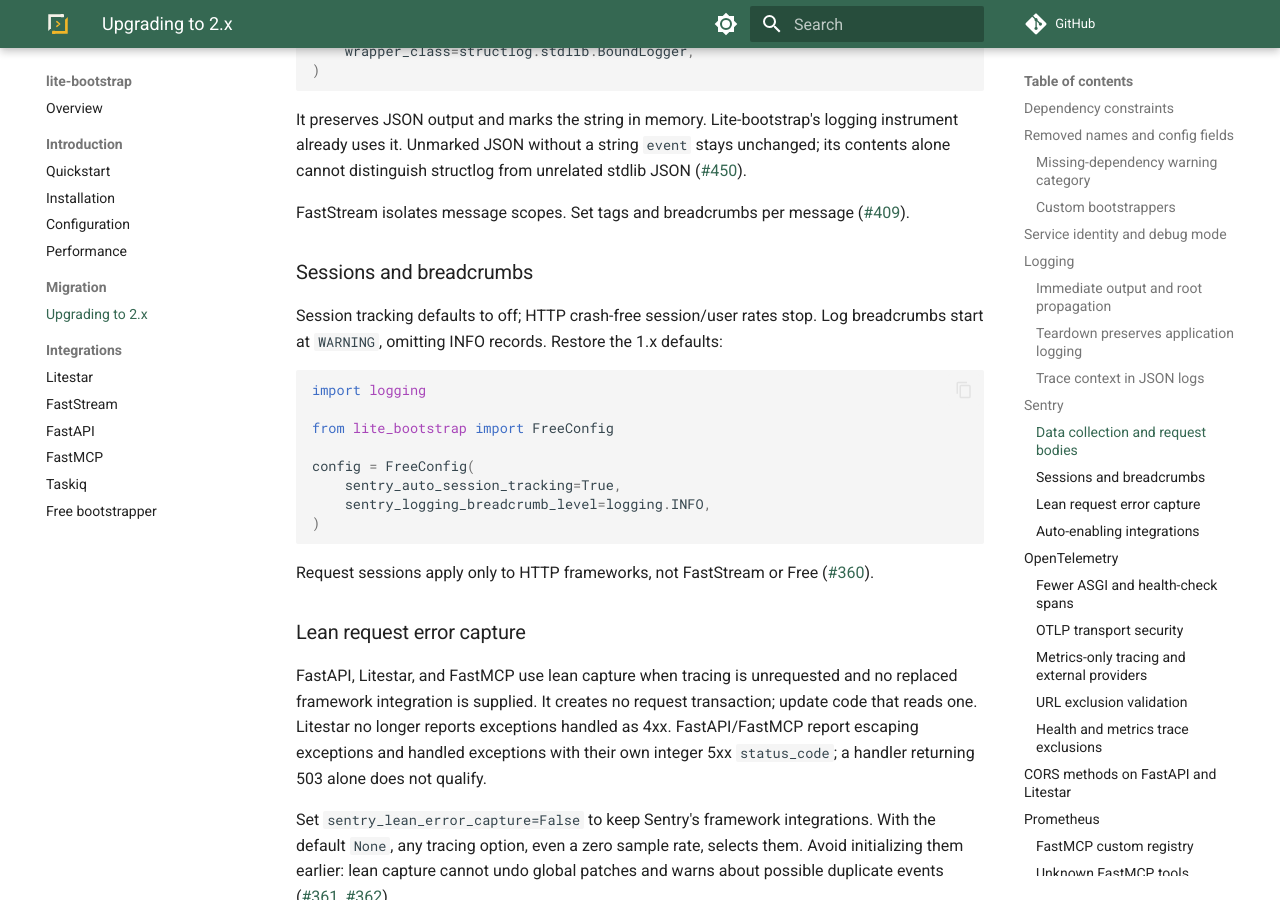
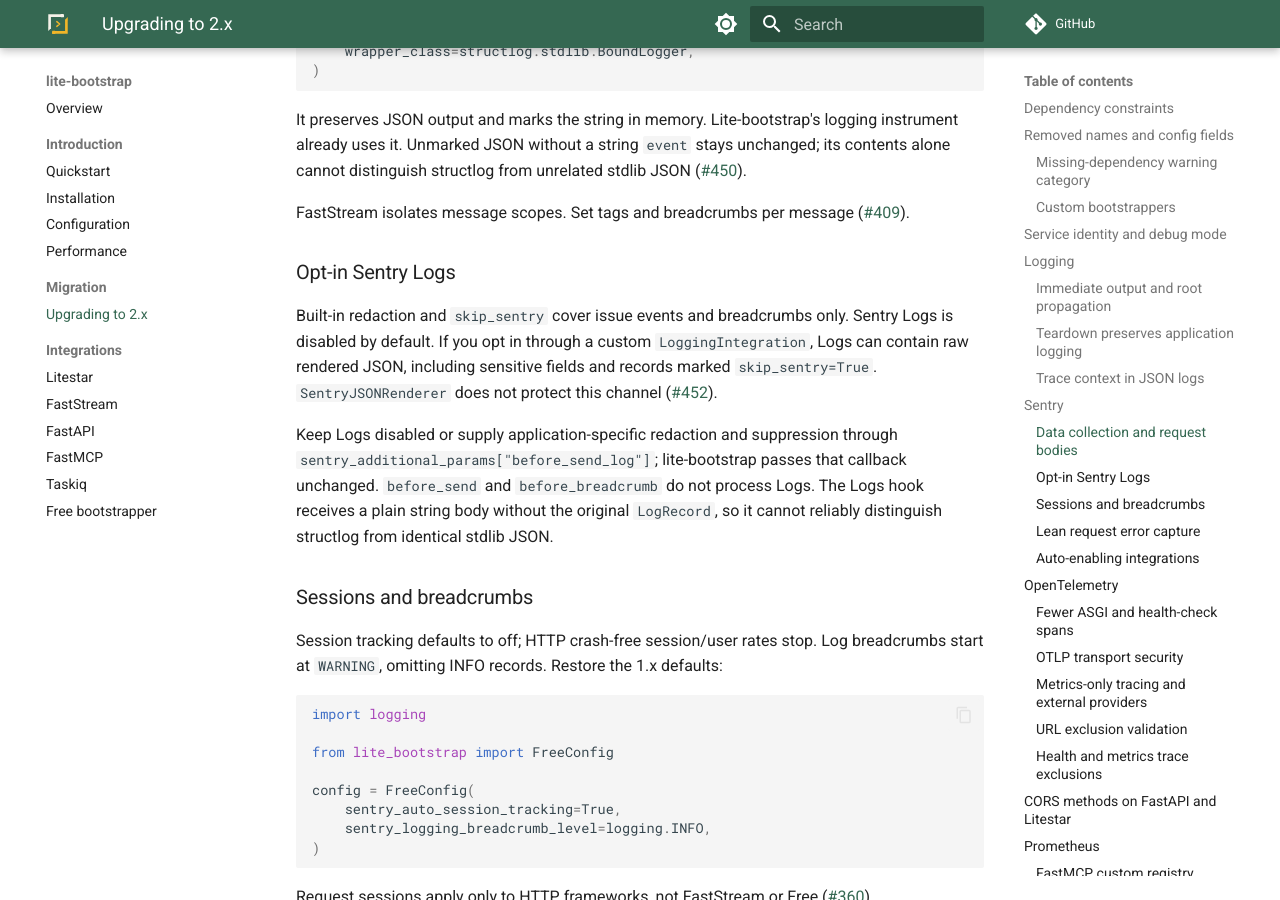
Before and after one commit to modern-python/lite-bootstrap, an MkDocs documentation site: the page built from docs/migration/to-2.x.md, in a window 1280 px wide and 900 px high, scrolled down 4994 px. Built offline with MkDocs 1.6.1 and Material for MkDocs 9.7.7, drawn with Linux system fonts in a browser that asks for light colours; comment, search, counter and statistics services are not loaded.

Commit message:
docs: define redaction and skip_sentry scope for opt-in Sentry Logs (#452) (#463)

```diff
--- a/docs/migration/to-2.x.md
+++ b/docs/migration/to-2.x.md
@@ -219,6 +219,20 @@ its contents alone cannot distinguish structlog from unrelated stdlib JSON
 
 FastStream isolates message scopes. Set tags and breadcrumbs per message
 ([#409](https://github.com/modern-python/lite-bootstrap/pull/409)).
+
+### Opt-in Sentry Logs
+
+Built-in redaction and `skip_sentry` cover issue events and breadcrumbs only.
+Sentry Logs is disabled by default. If you opt in through a custom
+`LoggingIntegration`, Logs can contain raw rendered JSON, including sensitive fields
+and records marked `skip_sentry=True`. `SentryJSONRenderer` does not protect this
+channel ([#452](https://github.com/modern-python/lite-bootstrap/issues/452)).
+
+Keep Logs disabled or supply application-specific redaction and suppression through
+`sentry_additional_params["before_send_log"]`; lite-bootstrap passes that callback
+unchanged. `before_send` and `before_breadcrumb` do not process Logs. The Logs hook
+receives a plain string body without the original `LogRecord`, so it cannot reliably
+distinguish structlog from identical stdlib JSON.
 
 ### Sessions and breadcrumbs
 
```
Also changed, not shown: docs/adr/0006-structlog-sentry-seam-stays-a-heuristic.md (+10 -0 lines), docs/introduction/configuration.md (+6 -0 lines), 1 other file.
